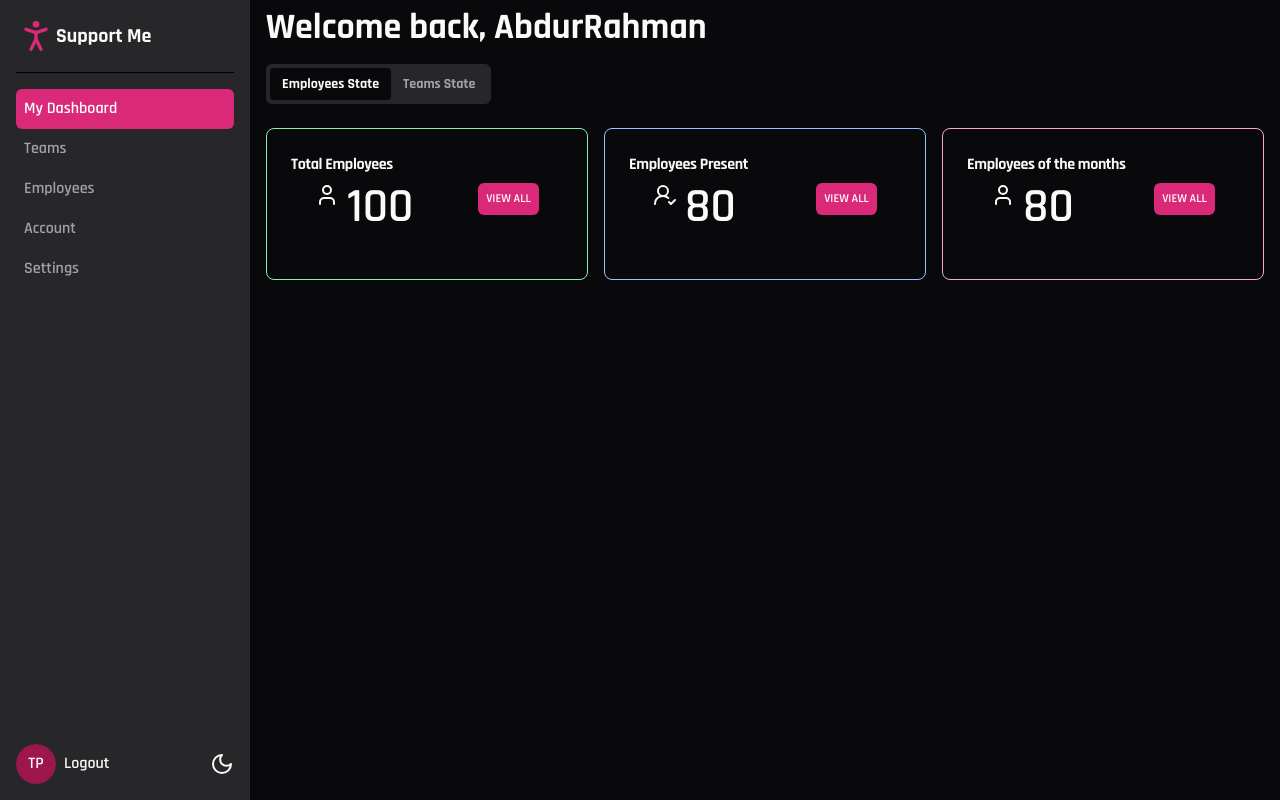
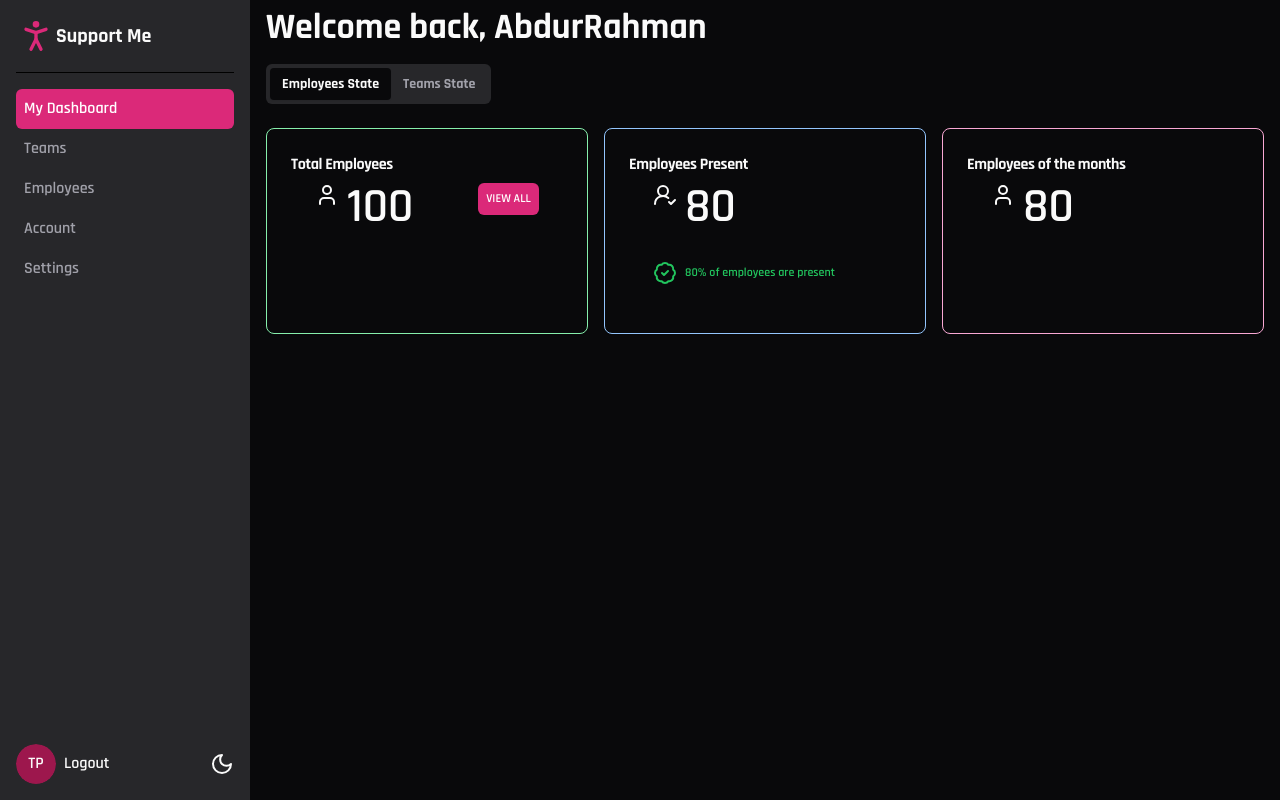
Before and after one commit to arswe/employee-management, a Next.js app: page /dashboard in a window 1280 px wide. Built offline with nearby package versions, Linux system fonts and the light colour scheme.

Commit message:
80% of employees are present

```diff
--- a/components/employees-state.tsx
+++ b/components/employees-state.tsx
@@ -1,7 +1,7 @@
-import { UserCheck2Icon, UserIcon } from 'lucide-react'
+import { BadgeCheckIcon, UserCheck2Icon, UserIcon } from 'lucide-react'
 import Link from 'next/link'
 import { Button } from './ui/button'
-import { Card, CardContent, CardHeader, CardTitle } from './ui/card'
+import { Card, CardContent, CardFooter, CardHeader, CardTitle } from './ui/card'
 
 const EmployeesState = () => {
   return (
@@ -31,12 +31,13 @@ const EmployeesState = () => {
               <UserCheck2Icon />
               <div className='text-5xl'>80</div>
             </div>
-            <div className='font-bold'>
-              <Button size='xs' asChild>
-                <Link href='/dashboard/employees'>View All</Link>
-              </Button>
-            </div>
           </CardContent>
+          <CardFooter>
+            <span className='text-xs text-green-500 flex gap-2 items-center'>
+              <BadgeCheckIcon />
+              80% of employees are present
+            </span>
+          </CardFooter>
         </CardHeader>
       </Card>
 
@@ -48,11 +49,6 @@ const EmployeesState = () => {
               <UserIcon />
               <div className='text-5xl'>80</div>
             </div>
-            <div className='font-bold'>
-              <Button size='xs' asChild>
-                <Link href='/dashboard/employees'>View All</Link>
-              </Button>
-            </div>
           </CardContent>
         </CardHeader>
       </Card>
```
